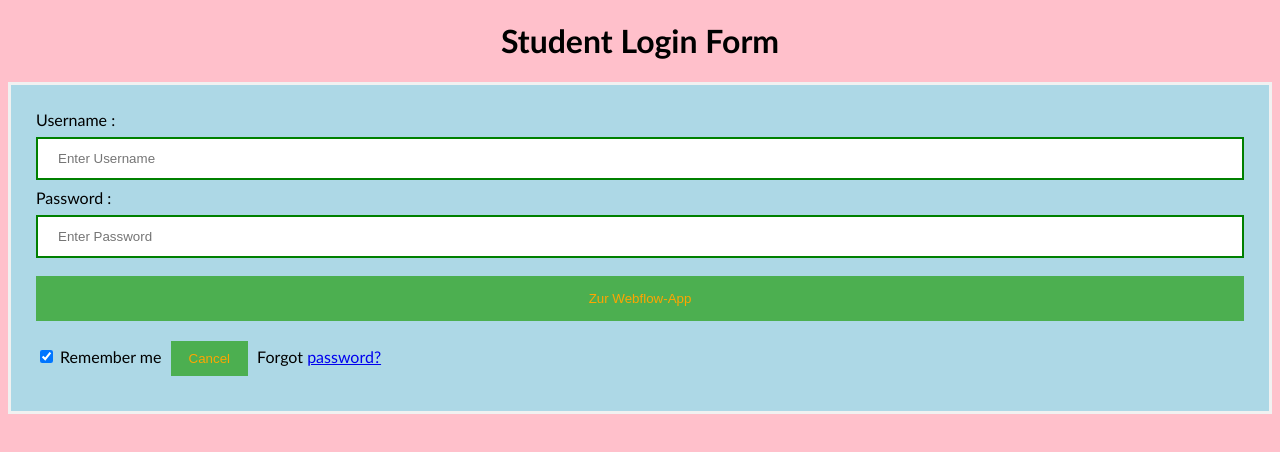
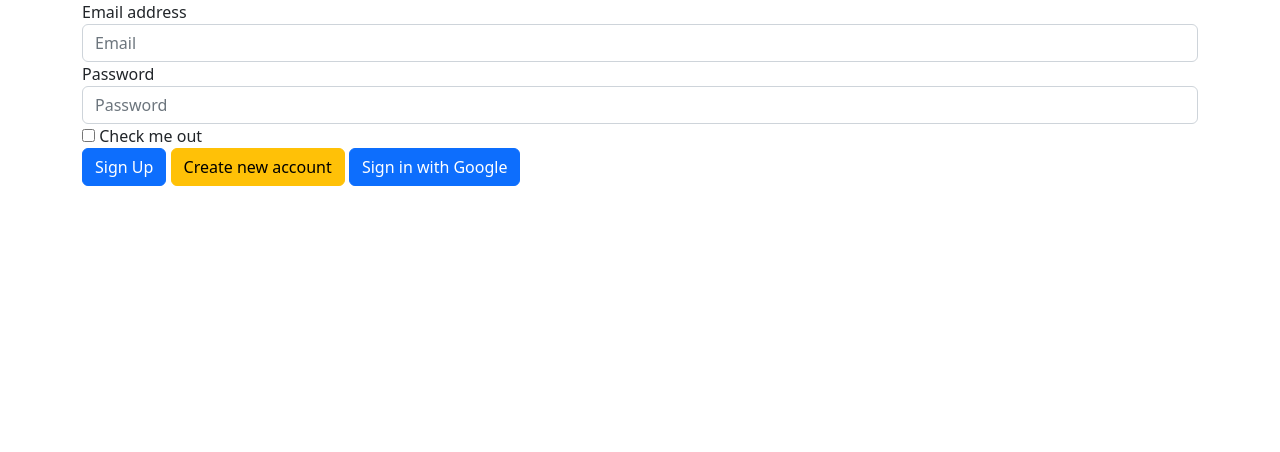
Before and after one commit to BenjiWurfl/Login, a plain HTML site: page index.html in a window 1280 px wide. Drawn offline with nearby package versions, Linux system fonts and the light colour scheme.

Commit message:
New changes

```diff
--- a/index.html
+++ b/index.html
@@ -1,67 +1,52 @@
 <!DOCTYPE html>
 <html>
 <head>
-<meta name="viewport" content="width=device-width, initial-scale=1">
-<title> Login Page </title>
-<style>
-Body {
-  font-family: Calibri, Helvetica, sans-serif;
-  background-color: pink;
-}
-button {
-       background-color: #4CAF50;
-       width: 100%;
-        color: orange;
-        padding: 15px;
-        margin: 10px 0px;
-        border: none;
-        cursor: pointer;
-         }
- form {
-        border: 3px solid #f1f1f1;
-    }
- input[type=text], input[type=password] {
-        width: 100%;
-        margin: 8px 0;
-        padding: 12px 20px;
-        display: inline-block;
-        border: 2px solid green;
-        box-sizing: border-box;
-    }
- button:hover {
-        opacity: 0.7;
-    }
-  .cancelbtn {
-        width: auto;
-        padding: 10px 18px;
-        margin: 10px 5px;
-    }
+    <!-- load jquery, bootstrap, firebase -->
+
+    <!-- jquery -->
+
+    <script src="https://code.jquery.com/jquery-3.7.1.min.js"
+    integrity="sha256-/JqT3SQfawRcv/BIHPThkBvs0OEvtFFmqPF/lYI/Cxo="
+    crossorigin="anonymous"></script>
+
+    <!-- bootstrap -->
+
+    <link rel="stylesheet" href="https://cdn.jsdelivr.net/npm/bootstrap@5.2.3/dist/css/bootstrap.min.css" integrity="sha384-rbsA2VBKQhggwzxH7pPCaAqO46MgnOM80zW1RWuH61DGLwZJEdK2Kadq2F9CUG65" crossorigin="anonymous">
+    <script src="https://cdn.jsdelivr.net/npm/bootstrap@5.2.3/dist/js/bootstrap.min.js" integrity="sha384-cuYeSxntonz0PPNlHhBs68uyIAVpIIOZZ5JqeqvYYIcEL727kskC66kF92t6Xl2V" crossorigin="anonymous"></script>
+
+    <meta name="viewport" content="width=device-width, initial-scale=1.0" />
+
+    <link rel="stylesheet" href="login.css" />
+</head>
+<body>
+    <!-- html forms -->
 
 
- .container {
-        padding: 25px;
-        background-color: lightblue;
-    }
-</style>
-</head>
-<body>
-    <center> <h1> Student Login Form </h1> </center>
-    <form>
-        <div class="container">
-            <label>Username : </label>
-            <input type="text" placeholder="Enter Username" name="username" required>
-            <label>Password : </label>
-            <input type="password" placeholder="Enter Password" name="password" required>
-            <button onclick= "redirect()">Zur Webflow-App</button>
-            <input type="checkbox" checked="checked"> Remember me
-            <button type="button" class="cancelbtn"> Cancel</button>
-            Forgot <a href="#"> password? </a>
+
+    <!-- login form -->
+
+    <div class="container" id = "login-form">
+        <div class="well">
+            <form>
+                <div class="form-group">
+                    <label for="inputEmail">Email address</label>
+                    <input type="email" class="form-control" id="inputEmail" placeholder="Email">
+                </div>
+                <div class="form-group">
+                    <label for="inputPassword">Password</label>
+                    <input type="password" class="form-control" id="inputPassword" placeholder="Password">
+                </div>
+                <div class="checkbox">
+                    <label>
+                      <input type="checkbox"> Check me out
+                    </label>
+                </div>
+                <button onclick="redirect()" id="sign-up-button" type="submit" class="btn btn-primary btn-block">Sign Up</button>
+                <button id="create-newuser-button" type="button" class="btn btn-warning btn-block">Create new account</button>
+                <button id="login-google-button" type="button" class="btn btn-primary btn-block">Sign in with Google</button>
+            </form>
         </div>
-    </form>
+    </div>
+    <script src="login.js"></script>
 </body>
 </html>
-<script>
-  function redirect() {
-    window.location.href = "https://thinkwisenotes.webflow.io/app";
-  }
-</script>
--- a/login.js
+++ b/login.js
@@ -0,0 +1,3 @@
+function redirect() {
+    window.location.href = "https://thinkwisenotes.webflow.io/app";
+}
```
